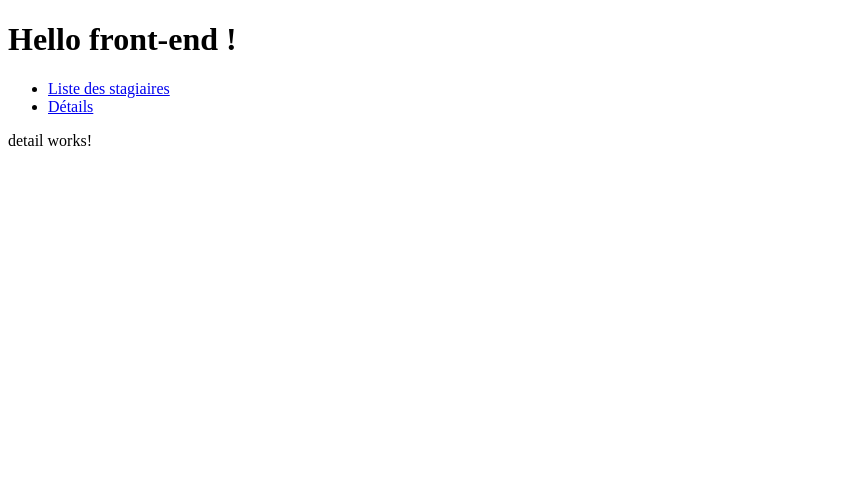
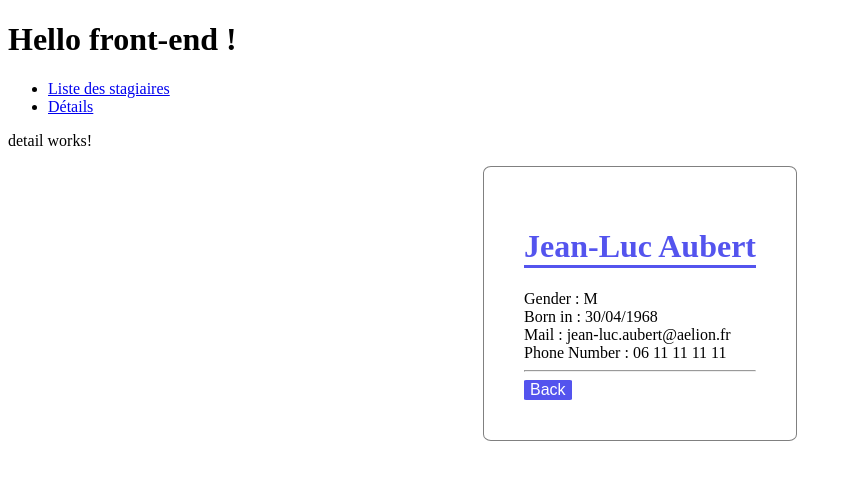
Before and after one commit to MaximeBalan/Frontend-POE, an Angular app: page /detail/1 in a window 1280 px wide. Shown: the top 480 px of the page, without its empty margins (0-852 px from the left). Built offline with nearby package versions, Linux system fonts and the light colour scheme.

Commit message:
ADD detail component + css

```diff
--- a/src/app/core/services/stagiaire-service.ts
+++ b/src/app/core/services/stagiaire-service.ts
@@ -1,6 +1,6 @@
 import { StagiaireModel } from "../models/stagiaire-model"
 
-const stagiairesTab:  any[] = [
+const stagiairesTab: any[] = [
     {
         id: 1,
         lastName: 'Aubert',
@@ -14,7 +14,7 @@ const stagiairesTab:  any[] = [
         id: 2,
         lastName: 'Weishar',
         firstName: 'Damien',
-        gender:'M',
+        gender: 'M',
         birthDate: new Date(1989, 4, 21),
         phoneNumber: '06 06 06 06 06',
         email: 'damienweishar@gmail.com',
@@ -41,15 +41,39 @@ const stagiairesTab:  any[] = [
 
 export class StagiaireService {
 
-    private stagiaires : StagiaireModel[] = [];
+    private stagiaires: StagiaireModel[] = [];
 
     //pour récupérer le tableau de StagiaireModel
     public getStagiaires(): StagiaireModel[] {
         return this.stagiaires;
     }
 
-    public deserialize():void{
-        stagiairesTab.forEach((anyStagiaire:any) => {
+    public findOne(id: number): StagiaireModel | undefined {
+
+        // ma version
+        for (let s of this.stagiaires) {
+            if (s.id === id) {
+                return s;
+            }
+        }
+        throw new Error('Je ne sais pas comment faire');
+        // Option 2 :
+        const stagiaire: StagiaireModel | undefined = this.stagiaires.find(
+            (inStagiaire: StagiaireModel) => inStagiaire.id === id
+        );
+        if (stagiaire !== undefined) {
+            return stagiaire!;
+        }
+        throw new Error(`Stagiaire with ${id} was not found`);
+    }
+    //version 2
+    //return this.stagiaires.find(s => s.id === id);
+
+
+
+
+    public deserialize(): void {
+    stagiairesTab.forEach((anyStagiaire: any) => {
         const stagiaire: StagiaireModel = new StagiaireModel();
         stagiaire.id = anyStagiaire.id;
         stagiaire.lastName = anyStagiaire.lastName;
--- a/src/app/pages/stagiaires/detail/detail.component.html
+++ b/src/app/pages/stagiaires/detail/detail.component.html
@@ -1 +1,15 @@
 <p>detail works!</p>
+
+<ng-container *ngIf="stagiaire">
+    <div class="container">
+        <h1>
+            {{ this.stagiaire.firstName}} {{ this.stagiaire.lastName}}
+        </h1>
+        <p>Gender : {{this.stagiaire.gender}}</p>
+        <p>Born in : {{this.stagiaire.birthDate | date :'dd/MM/YYYY'}}</p>
+        <p>Mail : {{this.stagiaire.email}}</p>
+        <p>Phone Number : {{this.stagiaire.phoneNumber}}</p>
+        <hr class="solid">
+        <button type="button" (click)="goToList()">Back</button>
+    </div>
+</ng-container>
--- a/src/app/pages/stagiaires/detail/detail.component.scss
+++ b/src/app/pages/stagiaires/detail/detail.component.scss
@@ -0,0 +1,25 @@
+.container{
+    margin: auto;
+    padding: 2.5em;
+    align-items: center;
+    width: fit-content;
+    height: fit-content;
+    border: 0.1em solid grey;
+    border-radius: 2.5%;
+        h1{
+            border-bottom: 0.1em solid lighten(rgb(20,20,200), 20%);
+            color:lighten(rgb(20,20,200), 20%);
+            text-align: center;
+        }
+        p{
+            margin: 0;
+        }
+        button{
+            border-style: none;
+            background-color: lighten(rgb(20,20,200), 20%);
+            color: white;
+            font-size: medium;
+            border-radius: 5%;
+        }
+
+}
--- a/src/app/pages/stagiaires/detail/detail.component.ts
+++ b/src/app/pages/stagiaires/detail/detail.component.ts
@@ -1,4 +1,8 @@
 import { Component, OnInit } from '@angular/core';
+import { ActivatedRoute, Router } from '@angular/router';
+
+import { StagiaireModel } from 'src/app/core/models/stagiaire-model';
+import { StagiaireService } from 'src/app/core/services/stagiaire-service';
 
 @Component({
   selector: 'app-detail',
@@ -7,10 +11,35 @@ import { Component, OnInit } from '@angular/core';
 })
 export class DetailComponent implements OnInit {
 
+  public stagiaire!:StagiaireModel | undefined;
 
-  constructor() { }
+  constructor(
+    private route: ActivatedRoute,
+    private router: Router,
+  ) { }
 
   ngOnInit(): void {
+    //pour récupérer des détails/données d'une autre page
+    this.route.paramMap.subscribe(
+      (routeParams) => {
+        console.log(`Detail got ${routeParams.get('id')}`); //id est le même nom que dans le path de detail
+        const service: StagiaireService = new StagiaireService();
+        service.deserialize();
+        this.stagiaire = service.findOne(+ routeParams.get('id')!);
+        try {
+          this.stagiaire = service.findOne(+routeParams.get('id')!);
+          console.log(JSON.stringify(this.stagiaire));
+        } catch (error) {
+          this.router.navigate(['/', 'stagiaires']);
+
+        }
+      }
+    )
+    console.log('HELLO');
+  }
+
+  public goToList():void{
+    this.router.navigate(['/stagiaires']);
   }
 
 }
--- a/src/app/pages/stagiaires/list/list.component.ts
+++ b/src/app/pages/stagiaires/list/list.component.ts
@@ -11,7 +11,7 @@ import { StagiaireService } from 'src/app/core/services/stagiaire-service';
 export class ListComponent implements OnInit {
   public stagiaires:StagiaireModel[] = [];
 
-  public showLi: string = 'M';
+  public showLi: string = 'A';
 
   //injection des dépendances (les services que l'on veut) dans les paramètres du constructeur
   constructor(
@@ -63,7 +63,8 @@ export class ListComponent implements OnInit {
     //pour naviguer vers une autre page
     console.log(`Got ${id} from list`);
     this.router.navigate(['/detail', id]);
-
   }
 
+
+
 }
```
Lines whose indentation alone changed are shown as unchanged.
